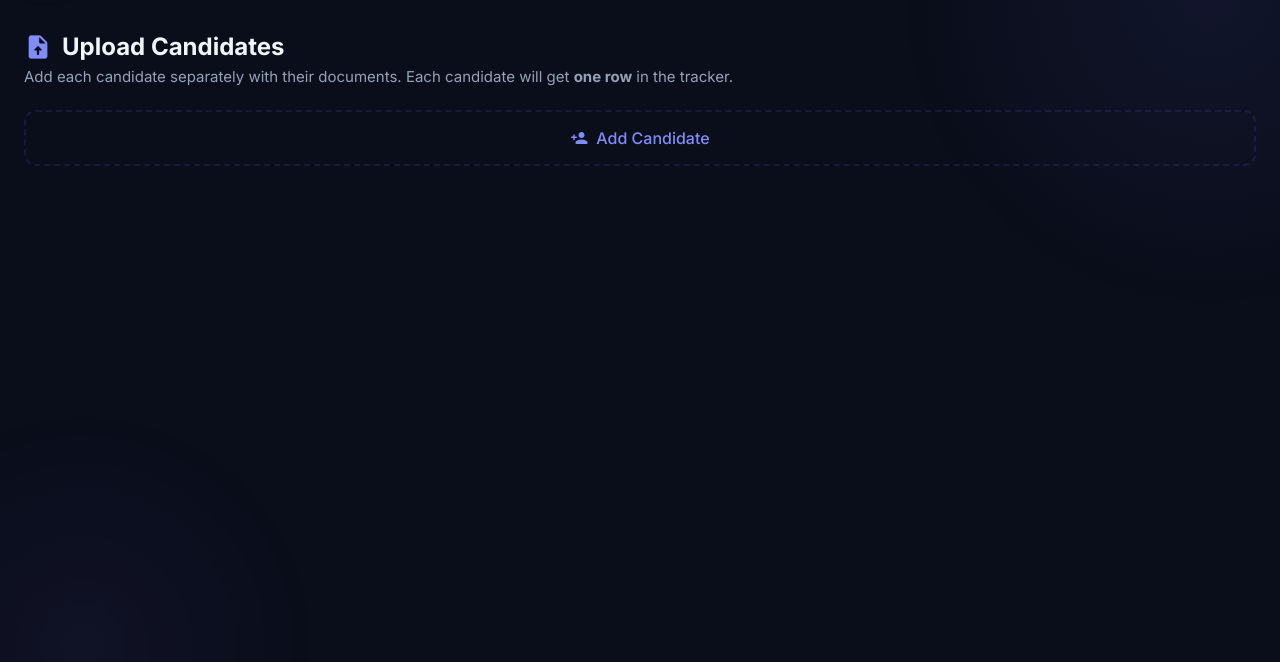
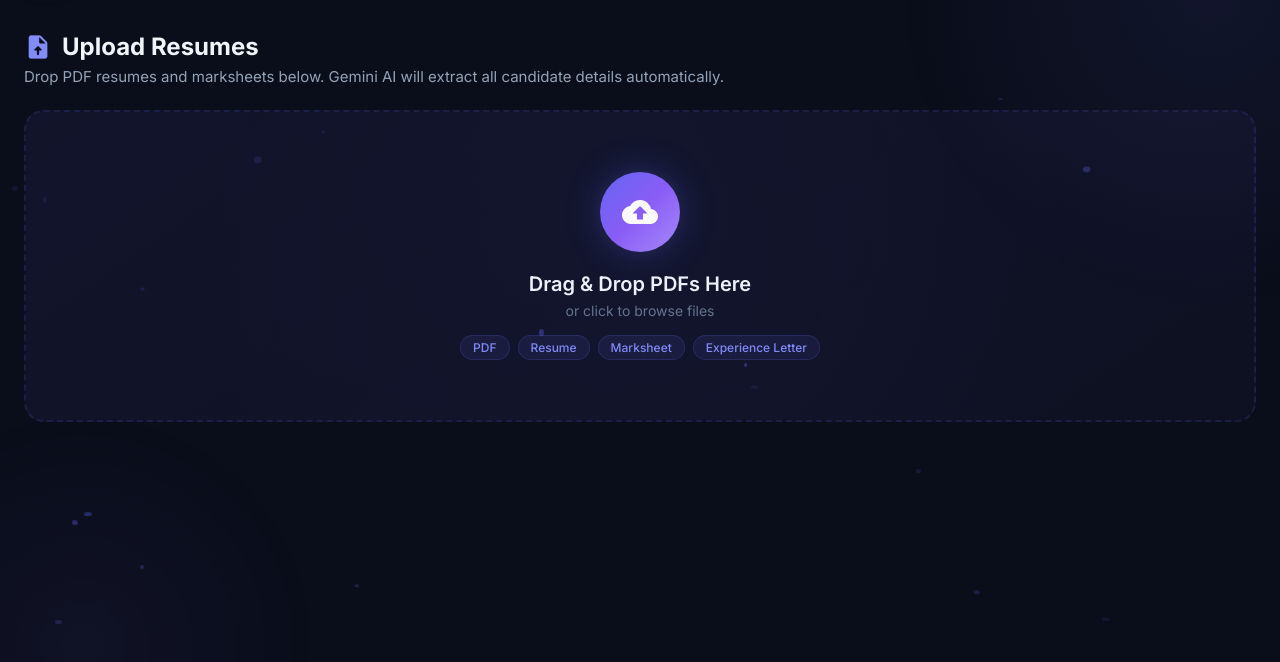
Before and after one commit to esolabhilashtyagi/Email_data_parser, a Flask app: page / in a window 1280 px wide. Shown: the part 73-735 px from the top of the page. Run offline with Flask 3, Linux system fonts and the light colour scheme; some libraries are stand-ins or nearby versions.

Commit message:
feat: smart multi-candidate extraction - Gemini auto-identifies candidates from bulk PDFs, bulk upload UI with single request, one CSV row per candidate

```diff
--- a/app.py
+++ b/app.py
@@ -93,27 +93,25 @@
     results = []
     errors = []
 
+    # Save all uploaded PDFs first
     save_paths = []
-    file_names = []
-
     for file in files:
         if not file.filename.lower().endswith(".pdf"):
             errors.append({"file": file.filename, "error": "Not a PDF file"})
             continue
-
-        # Save uploaded file
         safe_name = f"{uuid.uuid4().hex[:8]}_{secure_filename(file.filename)}"
         save_path = os.path.join(UPLOAD_FOLDER, safe_name)
         file.save(save_path)
         save_paths.append(save_path)
-        file_names.append(file.filename)
 
+    # Send ALL PDFs to Gemini in one call — it identifies candidates and returns a list
     if save_paths:
-        serial = start_serial
         try:
-            raw_data = extract_candidate_details(save_paths)
-            flat = flatten_candidate(raw_data, serial, ", ".join(file_names))
-            results.append(flat)
+            candidates_list = extract_candidate_details(save_paths)
+            for i, raw_data in enumerate(candidates_list):
+                serial = start_serial + len(results)
+                flat = flatten_candidate(raw_data, serial, "")
+                results.append(flat)
         except Exception as e:
             errors.append({"file": "Batch Processing", "error": str(e)})
 
--- a/static/script.js
+++ b/static/script.js
@@ -1,7 +1,11 @@
 // ============================================
-// RecruitAI - Frontend Logic (Multi-Candidate)
+// RecruitAI - Bulk Upload Frontend Logic
 // ============================================
 
+const dropZone = document.getElementById('dropZone');
+const fileInput = document.getElementById('fileInput');
+const fileList = document.getElementById('fileList');
+const fileItems = document.getElementById('fileItems');
 const actionBar = document.getElementById('actionBar');
 const processingOverlay = document.getElementById('processingOverlay');
 const resultsSection = document.getElementById('resultsSection');
@@ -11,136 +15,151 @@
 const errorsList = document.getElementById('errorsList');
 const trackerSection = document.getElementById('trackerSection');
 
-// Each entry: { name: 'Candidate 1', files: [File, File, ...] }
-let candidates = [];
+let selectedFiles = [];
 
-// ---- Candidate Slot Management ----
+// ---- Drop Zone Events ----
 
-function addCandidateSlot() {
-    const index = candidates.length;
-    candidates.push({ name: `Candidate ${index + 1}`, files: [] });
-    renderCandidateQueue();
-    document.getElementById('actionBar').style.display = 'block';
+dropZone.addEventListener('click', () => fileInput.click());
+
+dropZone.addEventListener('dragover', (e) => {
+    e.preventDefault();
+    dropZone.classList.add('drag-over');
+});
+
+dropZone.addEventListener('dragleave', () => {
+    dropZone.classList.remove('drag-over');
+});
+
+dropZone.addEventListener('drop', (e) => {
+    e.preventDefault();
+    dropZone.classList.remove('drag-over');
+    const files = Array.from(e.dataTransfer.files).filter(f => f.name.toLowerCase().endsWith('.pdf'));
+    addFiles(files);
+});
+
+fileInput.addEventListener('change', () => {
+    const files = Array.from(fileInput.files).filter(f => f.name.toLowerCase().endsWith('.pdf'));
+    addFiles(files);
+    fileInput.value = ''; // reset so same file can be re-added
+});
+
+// ---- File Management ----
+
+function addFiles(newFiles) {
+    // Avoid duplicates by name
+    newFiles.forEach(f => {
+        if (!selectedFiles.find(sf => sf.name === f.name)) {
+            selectedFiles.push(f);
+        }
+    });
+    renderFileList();
 }
 
-function removeCandidateSlot(index) {
-    candidates.splice(index, 1);
-    renderCandidateQueue();
-    if (candidates.length === 0) {
-        document.getElementById('actionBar').style.display = 'none';
-    }
+function removeFile(index) {
+    selectedFiles.splice(index, 1);
+    renderFileList();
 }
 
-function handleCandidateFiles(index, filesInput) {
-    const newFiles = Array.from(filesInput).filter(f => f.name.toLowerCase().endsWith('.pdf'));
-    candidates[index].files = [...candidates[index].files, ...newFiles];
-    renderCandidateQueue();
+function clearFiles() {
+    selectedFiles = [];
+    renderFileList();
 }
 
-function removeCandidateFile(candidateIndex, fileIndex) {
-    candidates[candidateIndex].files.splice(fileIndex, 1);
-    renderCandidateQueue();
+function renderFileList() {
+    if (selectedFiles.length === 0) {
+        fileList.style.display = 'none';
+        actionBar.style.display = 'none';
+        return;
     }
 
-function renderCandidateQueue() {
-    const queue = document.getElementById('candidateQueue');
-    queue.innerHTML = '';
+    fileList.style.display = 'block';
+    actionBar.style.display = 'block';
 
-    candidates.forEach((candidate, cIdx) => {
-        const card = document.createElement('div');
-        card.className = 'candidate-slot';
-        card.innerHTML = `
-            <div class="candidate-slot-header">
-                <span class="material-icons-round">person</span>
-                <input class="candidate-name-input" type="text" value="${candidate.name}"
-                    onchange="candidates[${cIdx}].name = this.value"
-                    placeholder="Candidate Name (optional)" />
-                <button class="btn btn-sm btn-danger" onclick="removeCandidateSlot(${cIdx})">
-                    <span class="material-icons-round">delete</span>
-                </button>
-            </div>
-            <div class="candidate-drop-zone" id="dropZone-${cIdx}"
-                onclick="document.getElementById('fileInput-${cIdx}').click()"
-                ondragover="event.preventDefault(); this.classList.add('drag-over')"
-                ondragleave="this.classList.remove('drag-over')"
-                ondrop="this.classList.remove('drag-over'); handleCandidateFiles(${cIdx}, event.dataTransfer.files)">
-                <span class="material-icons-round">cloud_upload</span>
-                <span>Drop PDFs here or click to browse</span>
-                <input type="file" id="fileInput-${cIdx}" multiple accept=".pdf" hidden
-                    onchange="handleCandidateFiles(${cIdx}, this.files)">
-            </div>
-            <div class="candidate-file-list" id="fileList-${cIdx}">
-                ${candidate.files.map((f, fIdx) => `
+    fileItems.innerHTML = selectedFiles.map((f, i) => `
         <div class="file-item">
             <span class="material-icons-round">picture_as_pdf</span>
             <div class="file-item-info">
                 <div class="file-item-name">${f.name}</div>
-                            <div class="file-item-size">${(f.size/1024/1024).toFixed(2)} MB</div>
+                <div class="file-item-size">${(f.size / 1024 / 1024).toFixed(2)} MB</div>
             </div>
-                        <button class="file-item-remove" onclick="removeCandidateFile(${cIdx}, ${fIdx})">
+            <button class="file-item-remove" onclick="removeFile(${i})">
                 <span class="material-icons-round">close</span>
             </button>
         </div>
-                `).join('')}
-            </div>
-        `;
-        queue.appendChild(card);
-    });
+    `).join('');
 }
 
-// ---- Process All Candidates ----
+// ---- Process Files ----
+// Send ALL files in one request. Gemini identifies candidates automatically.
 
-async function processAllCandidates() {
-    const validCandidates = candidates.filter(c => c.files.length > 0);
-    if (validCandidates.length === 0) {
-        showToast('Please add files for at least one candidate', 'error');
+async function processFiles() {
+    if (selectedFiles.length === 0) {
+        showToast('Please select at least one PDF file', 'error');
         return;
     }
 
     processingOverlay.style.display = 'flex';
     resultsSection.style.display = 'none';
     trackerSection.style.display = 'none';
+    errorsPanel.style.display = 'none';
 
-    const allResults = [];
-    const allErrors = [];
-
-    for (let i = 0; i < validCandidates.length; i++) {
-        const candidate = validCandidates[i];
     const statusEl = document.getElementById('processingStatus');
-        if (statusEl) statusEl.textContent = `Processing ${candidate.name} (${i + 1} of ${validCandidates.length})...`;
+    if (statusEl) statusEl.textContent = `Uploading ${selectedFiles.length} file(s) and analyzing with Gemini AI...`;
 
     const progressEl = document.getElementById('progressFill');
-        if (progressEl) progressEl.style.width = `${Math.round(((i) / validCandidates.length) * 100)}%`;
+    if (progressEl) progressEl.style.width = '30%';
 
     const formData = new FormData();
-        candidate.files.forEach(f => formData.append('files', f));
+    selectedFiles.forEach(f => formData.append('files', f));
+
+    let allResults = [];
+    let allErrors = [];
 
     try {
-            const response = await fetch('/upload', { method: 'POST', body: formData });
+        const controller = new AbortController();
+        const timeoutId = setTimeout(() => controller.abort(), 600000); // 10 min timeout
+
+        if (statusEl) statusEl.textContent = `Gemini AI is reading ${selectedFiles.length} PDF(s) and identifying candidates...`;
+        if (progressEl) progressEl.style.width = '50%';
+
+        const response = await fetch('/upload', {
+            method: 'POST',
+            body: formData,
+            signal: controller.signal
+        });
+        clearTimeout(timeoutId);
+
+        if (progressEl) progressEl.style.width = '90%';
+
         const data = await response.json();
         if (response.ok) {
-                allResults.push(...(data.extracted || []));
-                allErrors.push(...(data.errors || []));
+            allResults = data.extracted || [];
+            allErrors = data.errors || [];
         } else {
-                allErrors.push({ file: candidate.name, error: data.error || 'Upload failed' });
+            allErrors.push({ file: 'Upload', error: data.error || 'Upload failed' });
         }
     } catch (err) {
-            allErrors.push({ file: candidate.name, error: `Network error: ${err.message}` });
+        if (err.name === 'AbortError') {
+            allErrors.push({ file: 'Processing', error: 'Request timed out (>10 min). Try uploading fewer files.' });
+        } else {
+            allErrors.push({ file: 'Processing', error: `Network error: ${err.message}` });
         }
     }
 
-    if (document.getElementById('progressFill'))
-        document.getElementById('progressFill').style.width = '100%';
+    if (progressEl) progressEl.style.width = '100%';
 
     processingOverlay.style.display = 'none';
-    showToast(`Done! ${allResults.length} candidate(s) processed.`, 'success');
+    showToast(`Done! ${allResults.length} candidate(s) extracted from ${selectedFiles.length} files.`, 'success');
     renderResults({ extracted: allResults, errors: allErrors, total_in_tracker: allResults.length });
 
     // Reset
-    candidates = [];
-    renderCandidateQueue();
-    document.getElementById('actionBar').style.display = 'none';
+    selectedFiles = [];
+    renderFileList();
 }
+
+
+
+// ---- Render Results ----
 
 function renderResults(data) {
     resultsSection.style.display = 'block';
@@ -156,7 +175,6 @@
             const card = document.createElement('div');
             card.className = 'result-card';
 
-            // Build the card HTML based on flattened keys from app.py
             card.innerHTML = `
                 <div class="result-card-header">
                     <div class="candidate-avatar">${initials}</div>
@@ -174,49 +192,44 @@
                     </div>
 
                     <div class="detail-group">
-                        <div class="detail-group-title"><span class="material-icons-round" style="font-size:14px">school</span> 10th Qualification Details</div>
-                        <div class="detail-row"><span class="detail-label">Board Name</span><span class="detail-value">${candidate['10th Board'] || '-'}</span></div>
+                        <div class="detail-group-title"><span class="material-icons-round" style="font-size:14px">school</span> 10th Details</div>
+                        <div class="detail-row"><span class="detail-label">Board</span><span class="detail-value">${candidate['10th Board'] || '-'}</span></div>
                         <div class="detail-row"><span class="detail-label">Passing Year</span><span class="detail-value">${candidate['10th Passing Year'] || '-'}</span></div>
                         <div class="detail-row"><span class="detail-label">Marks</span><span class="detail-value">${candidate['10th Marks'] || '-'}</span></div>
                         <div class="detail-row"><span class="detail-label">Percentage</span><span class="detail-value highlight">${candidate['10th Percentage'] ? candidate['10th Percentage'] + '%' : '-'}</span></div>
-                        <div class="detail-row"><span class="detail-label">10th Marksheet (Link)</span><span class="detail-value">${candidate['10th Marksheet (attachment)'] || '-'}</span></div>
                     </div>
 
                     <div class="detail-group">
-                        <div class="detail-group-title"><span class="material-icons-round" style="font-size:14px">school</span> 12th Qualification Details</div>
-                        <div class="detail-row"><span class="detail-label">Board Name</span><span class="detail-value">${candidate['12th Board'] || '-'}</span></div>
-                        <div class="detail-row"><span class="detail-label">Subject/Stream</span><span class="detail-value">${candidate['12th Stream'] || '-'}</span></div>
+                        <div class="detail-group-title"><span class="material-icons-round" style="font-size:14px">school</span> 12th Details</div>
+                        <div class="detail-row"><span class="detail-label">Board</span><span class="detail-value">${candidate['12th Board'] || '-'}</span></div>
+                        <div class="detail-row"><span class="detail-label">Stream</span><span class="detail-value">${candidate['12th Stream'] || '-'}</span></div>
                         <div class="detail-row"><span class="detail-label">Passing Year</span><span class="detail-value">${candidate['12th Passing Year'] || '-'}</span></div>
                         <div class="detail-row"><span class="detail-label">Marks</span><span class="detail-value">${candidate['12th Marks'] || '-'}</span></div>
                         <div class="detail-row"><span class="detail-label">Percentage</span><span class="detail-value highlight">${candidate['12th Percentage'] ? candidate['12th Percentage'] + '%' : '-'}</span></div>
-                        <div class="detail-row"><span class="detail-label">12th Marksheet (Link)</span><span class="detail-value">${candidate['12th Marksheet (attachment)'] || '-'}</span></div>
                     </div>
 
                     <div class="detail-group">
                         <div class="detail-group-title"><span class="material-icons-round" style="font-size:14px">school</span> Graduation Details</div>
-                        <div class="detail-row"><span class="detail-label">University/Board Name</span><span class="detail-value">${candidate['Graduation University'] || '-'}</span></div>
-                        <div class="detail-row"><span class="detail-label">Qualifying Degree</span><span class="detail-value">${candidate['Graduation Degree'] || '-'}</span></div>
+                        <div class="detail-row"><span class="detail-label">University</span><span class="detail-value">${candidate['Graduation University'] || '-'}</span></div>
+                        <div class="detail-row"><span class="detail-label">Degree</span><span class="detail-value">${candidate['Graduation Degree'] || '-'}</span></div>
                         <div class="detail-row"><span class="detail-label">Passing Year</span><span class="detail-value">${candidate['Graduation Passing Year'] || '-'}</span></div>
                         <div class="detail-row"><span class="detail-label">Marks</span><span class="detail-value">${candidate['Graduation Marks'] || '-'}</span></div>
                         <div class="detail-row"><span class="detail-label">Percentage</span><span class="detail-value highlight">${candidate['Graduation Percentage'] ? candidate['Graduation Percentage'] + '%' : '-'}</span></div>
-                        <div class="detail-row"><span class="detail-label">Grad. Marksheet (Link)</span><span class="detail-value">${candidate['Graduation Marksheet (attachment)'] || '-'}</span></div>
                     </div>
 
                     <div class="detail-group">
                         <div class="detail-group-title"><span class="material-icons-round" style="font-size:14px">school</span> Post-Graduation Details</div>
-                        <div class="detail-row"><span class="detail-label">University/Board Name</span><span class="detail-value">${candidate['PG University'] || '-'}</span></div>
-                        <div class="detail-row"><span class="detail-label">Qualifying Degree</span><span class="detail-value">${candidate['PG Degree'] || '-'}</span></div>
+                        <div class="detail-row"><span class="detail-label">University</span><span class="detail-value">${candidate['PG University'] || '-'}</span></div>
+                        <div class="detail-row"><span class="detail-label">Degree</span><span class="detail-value">${candidate['PG Degree'] || '-'}</span></div>
                         <div class="detail-row"><span class="detail-label">Passing Year</span><span class="detail-value">${candidate['PG Passing Year'] || '-'}</span></div>
                         <div class="detail-row"><span class="detail-label">PG Marks</span><span class="detail-value">${candidate['PG Marks'] || '-'}</span></div>
                         <div class="detail-row"><span class="detail-label">PG Percentage</span><span class="detail-value highlight">${candidate['PG Percentage'] ? candidate['PG Percentage'] + '%' : '-'}</span></div>
-                        <div class="detail-row"><span class="detail-label">PG Marksheet (Link)</span><span class="detail-value">${candidate['PG Marksheet (attachment)'] || '-'}</span></div>
                     </div>
 
                     <div class="detail-group">
                         <div class="detail-group-title"><span class="material-icons-round" style="font-size:14px">work</span> Experience & Resume</div>
                         <div class="detail-row"><span class="detail-label">Total Experience</span><span class="detail-value highlight">${candidate['Total Experience'] || '-'}</span></div>
-                        <div class="detail-row"><span class="detail-label">Exp. Letter (Link)</span><span class="detail-value">${candidate['Experience Letter (attachment)'] || '-'}</span></div>
-                        <div class="detail-row"><span class="detail-label">CV/Resume (Link)</span><span class="detail-value highlight">${candidate['Resume (attachment)'] || '-'}</span></div>
+                        <div class="detail-row"><span class="detail-label">CV/Resume</span><span class="detail-value highlight">${candidate['Resume (attachment)'] || '-'}</span></div>
                     </div>
                 </div>
             `;
@@ -224,7 +237,6 @@
         });
     }
 
-    // Handle Errors
     if (data.errors && data.errors.length > 0) {
         errorsPanel.style.display = 'block';
         errorsList.innerHTML = data.errors.map(err =>
@@ -235,7 +247,8 @@
     }
 }
 
-// --- Tracker ---
+// ---- Tracker ----
+
 async function loadTracker() {
     try {
         const response = await fetch('/tracker');
@@ -243,7 +256,7 @@
 
         if (data.data && data.data.length > 0) {
             renderTrackerTable(data.data);
-            resultsSection.style.display = 'none'; // Hide results if showing tracker
+            resultsSection.style.display = 'none';
         } else {
             showToast('Tracker is currently empty', 'info');
         }
@@ -263,10 +276,8 @@
     tbody.innerHTML = '';
     summary.innerText = `Showing ${dataArray.length} recorded candidates.`;
 
-    // Extract headers from first object keys
     const headers = Object.keys(dataArray[0]);
 
-    // Build Header
     const trHead = document.createElement('tr');
     headers.forEach(h => {
         const th = document.createElement('th');
@@ -275,7 +286,6 @@
     });
     thead.appendChild(trHead);
 
-    // Build Rows
     dataArray.forEach(row => {
         const tr = document.createElement('tr');
         headers.forEach(h => {
@@ -286,7 +296,6 @@
         tbody.appendChild(tr);
     });
 
-    // Scroll to tracker
     trackerSection.scrollIntoView({ behavior: 'smooth' });
 }
 
@@ -294,7 +303,8 @@
     window.location.href = '/download';
 }
 
-// --- Toast Notifications ---
+// ---- Toast Notifications ----
+
 function showToast(message, type = 'info') {
     const container = document.getElementById('toastContainer');
     const toast = document.createElement('div');
@@ -318,3 +328,25 @@
         setTimeout(() => toast.remove(), 300);
     }, 4000);
 }
+
+// ---- Background Particles ----
+(function initParticles() {
+    const container = document.getElementById('bgParticles');
+    if (!container) return;
+    for (let i = 0; i < 20; i++) {
+        const p = document.createElement('div');
+        p.className = 'particle';
+        p.style.cssText = `
+            position: absolute;
+            width: ${Math.random() * 6 + 2}px;
+            height: ${Math.random() * 6 + 2}px;
+            background: rgba(99,102,241,${Math.random() * 0.3 + 0.1});
+            border-radius: 50%;
+            left: ${Math.random() * 100}%;
+            top: ${Math.random() * 100}%;
+            animation: float ${Math.random() * 10 + 8}s ease-in-out infinite;
+            animation-delay: -${Math.random() * 10}s;
+        `;
+        container.appendChild(p);
+    }
+})();
--- a/templates/index.html
+++ b/templates/index.html
@@ -41,27 +41,45 @@
     <!-- Main Content -->
     <main class="main">
 
-        <!-- Upload Section -->
         <section class="upload-section" id="uploadSection">
             <div class="section-header">
-                <h2><span class="material-icons-round">upload_file</span> Upload Candidates</h2>
-                <p>Add each candidate separately with their documents. Each candidate will get <strong>one row</strong> in the tracker.</p>
+                <h2><span class="material-icons-round">upload_file</span> Upload Resumes</h2>
+                <p>Drop PDF resumes and marksheets below. Gemini AI will extract all candidate details automatically.</p>
             </div>
 
-            <!-- Candidate Queue -->
-            <div id="candidateQueue"></div>
+            <div class="drop-zone" id="dropZone">
+                <div class="drop-zone-content">
+                    <div class="drop-icon">
+                        <span class="material-icons-round">cloud_upload</span>
+                    </div>
+                    <h3>Drag &amp; Drop PDFs Here</h3>
+                    <p>or click to browse files</p>
+                    <div class="supported-formats">
+                        <span class="badge">PDF</span>
+                        <span class="badge">Resume</span>
+                        <span class="badge">Marksheet</span>
+                        <span class="badge">Experience Letter</span>
+                    </div>
+                </div>
+                <input type="file" id="fileInput" multiple accept=".pdf" hidden>
+            </div>
 
-            <!-- Add Candidate Button -->
-            <button class="btn btn-outline btn-lg" id="btnAddCandidate" onclick="addCandidateSlot()">
-                <span class="material-icons-round">person_add</span>
-                Add Candidate
-            </button>
+            <!-- File list -->
+            <div class="file-list" id="fileList" style="display: none;">
+                <div class="file-list-header">
+                    <h3><span class="material-icons-round">description</span> Selected Files</h3>
+                    <button class="btn btn-sm btn-danger" onclick="clearFiles()">
+                        <span class="material-icons-round">delete</span> Clear All
+                    </button>
+                </div>
+                <div id="fileItems"></div>
+            </div>
 
-            <!-- Process ALL button -->
+            <!-- Process button -->
             <div class="action-bar" id="actionBar" style="display: none;">
-                <button class="btn btn-primary btn-lg" id="btnProcess" onclick="processAllCandidates()">
+                <button class="btn btn-primary btn-lg" id="btnProcess" onclick="processFiles()">
                     <span class="material-icons-round">auto_awesome</span>
-                    Process All Candidates with Gemini AI
+                    Extract Data with Gemini AI
                 </button>
             </div>
         </section>
@@ -114,6 +132,6 @@
     <!-- Toast notifications -->
     <div class="toast-container" id="toastContainer"></div>
 
-    <script src="/static/script.js?v=5"></script>
+    <script src="/static/script.js?v=8"></script>
 </body>
 </html>
```
Also changed, not shown: processor.py (+96 -94 lines). Lines whose indentation alone changed are shown as unchanged.
